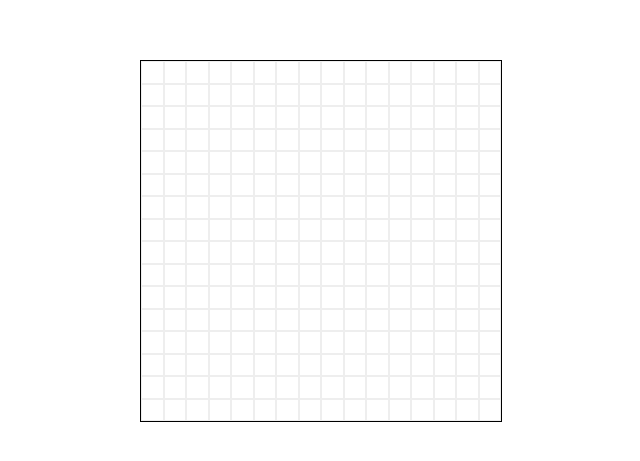
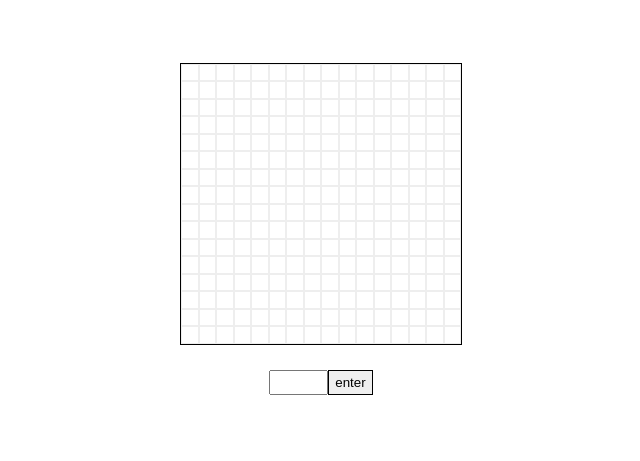
Before and after one commit to uttamkn/etch-a-sketch, a plain HTML site: page index.html in a window 1280 px wide. Shown: the part 159-620 px from the top of the page, without its empty margins (319-959 px from the left). Drawn offline with Linux system fonts and the light colour scheme.

Commit message:
Create a dynamic grid based on the user input and change the pixel color when dragged upon

```diff
--- a/script.js
+++ b/script.js
@@ -4,15 +4,34 @@ const options = document.createElement('div');
 const grid = document.createElement('div');
 const inputContainer = document.createElement('div');
 const inputWrapper = document.createElement('div');
+const userInputBox = document.createElement('input');
+const inputBtn = document.createElement('button');
 
 container.classList.add('container');
 optAndGrid.classList.add('optAndGrid');
 options.classList.add('options');
 grid.classList.add('grid');
 inputContainer.classList.add('inputContainer');
+inputWrapper.classList.add('inputWrapper')
+userInputBox.setAttribute('type', 'number');
+userInputBox.setAttribute('id', 'userInput');
+inputBtn.classList.add('inputBtn');
+inputBtn.innerText='enter';
+
+optAndGrid.appendChild(options);
+optAndGrid.appendChild(grid);
+
+inputWrapper.appendChild(userInputBox);
+inputWrapper.appendChild(inputBtn);
+inputContainer.appendChild(inputWrapper);
+
+container.appendChild(optAndGrid);
+container.appendChild(inputContainer);
+
+document.querySelector('body').appendChild(container);
 
 function addPixels(dimensions) {           //Adds pixels to the grid based on the given dimensions
-    let pixelHeight = 360/dimensions;
+    let pixelHeight = 280/dimensions;
 
     for (let i=0; i<(dimensions*dimensions); i++) {
         const pixel = document.createElement('div');
@@ -21,15 +40,38 @@ function addPixels(dimensions) {           //Adds pixels to the grid based on th
         pixel.style.width=`${pixelHeight}px`
         grid.appendChild(pixel);
     }
+    dragEffect();
 }
-addPixels(16)
 
-optAndGrid.appendChild(options);
-optAndGrid.appendChild(grid);
+function removePixels() {                   //Removes all the pixels from grid
+    const pixels = document.querySelectorAll('.pixels');
+    pixels.forEach((pixel) => {
+        grid.removeChild(pixel);
+    });
+}
 
-inputContainer.appendChild(inputWrapper);
+function dragEffect(){
+    const pixels = document.querySelectorAll('.pixels');
+    pixels.forEach((pixel) => {
+        pixel.addEventListener('dragenter', () => {
+            pixel.style.background='black';
+        });
+        pixel.addEventListener('mousedown', () => {
+            pixel.style.background='black';
+        });
+    });
+}
 
-container.appendChild(optAndGrid);
-container.appendChild(inputContainer);
+addPixels(16);                               //default grid
 
-document.querySelector('body').appendChild(container);
+inputBtn.addEventListener('click', () => {
+    let userInput = Number(userInputBox.value);
+
+    if(userInput>0 && userInput <=100) {
+        removePixels();                     //to change the dimensions of grid
+        addPixels(userInput);
+    }
+    else {
+        alert("ERROR: Input a number between 1 and 100");
+    }
+});
--- a/style.css
+++ b/style.css
@@ -33,8 +33,8 @@ body {
 }
 
 .grid {
-    max-height: 362px;
-    max-width: 362px;
+    max-height: 282px;
+    max-width: 282px;
     display: flex;
     flex-wrap: wrap;
     box-sizing: border-box;
@@ -51,4 +51,25 @@ body {
     justify-content: center;
     align-items: center;
     flex: auto;
+    padding: 25px;
 }
+
+.inputWrapper {
+    display: flex;
+}
+
+input[type=number] {
+    padding: 5px 10px;
+    width: 35px;
+    font-size: 10px;
+}
+
+.inputBtn {
+    border-radius: 0px;
+    border: 1px solid black;
+    cursor: pointer;
+}
+
+.inputBtn:hover {
+    background-color: rgb(163, 160, 160);
+}
```
